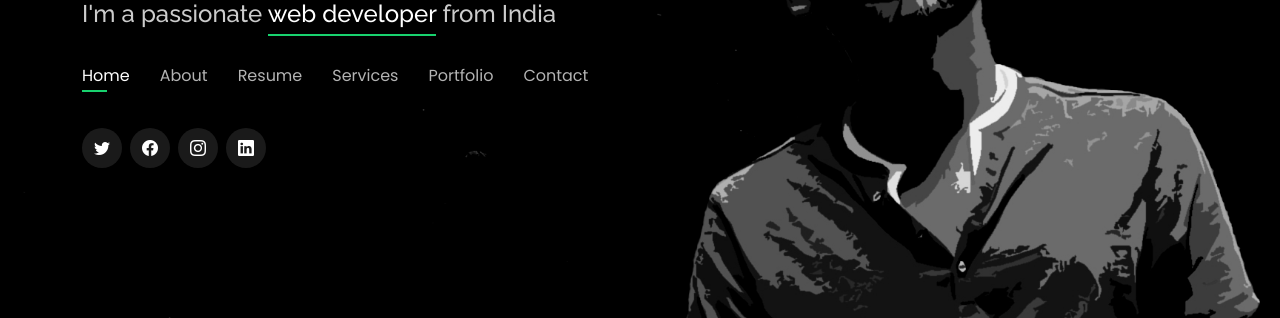
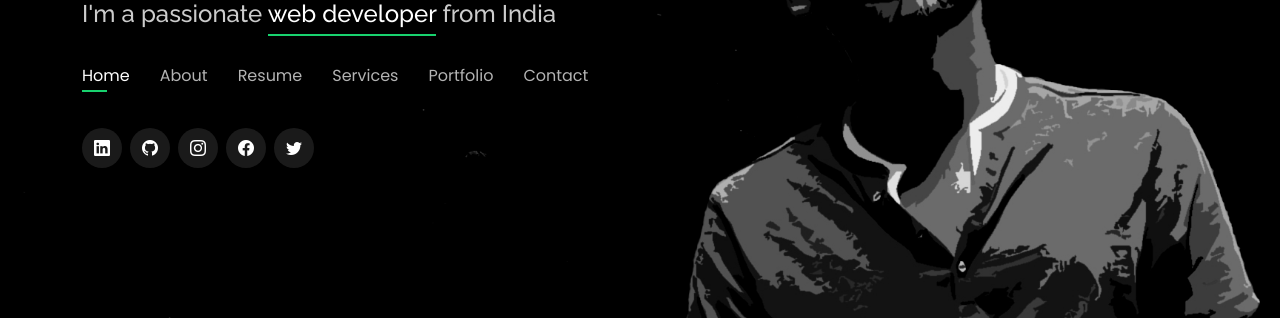
Before and after one commit to DhananjayanOnline/dhananjayan.portfolio, a Django app: page / in a window 1280 px wide. Shown: the part 350-668 px from the top of the page. Run offline with Django 4.2, Linux system fonts and the light colour scheme; data comes from the database, SQL or seed files in the repository; some libraries are stand-ins or nearby versions.

Commit message:
social media links added

```diff
--- a/portfolio/my_Site/templates/index.html
+++ b/portfolio/my_Site/templates/index.html
@@ -6,13 +6,13 @@
   <meta charset="utf-8">
   <meta content="width=device-width, initial-scale=1.0" name="viewport">
 
-  <title>Personal Bootstrap Template</title>
+  <title>Dhananjay Haridas</title>
   <meta content="" name="description">
   <meta content="" name="keywords">
 
   <!-- Favicons -->
-  <link href="static/img/favicon.png" rel="icon">
-  <link href="static/img/apple-touch-icon.png" rel="apple-touch-icon">
+  <!-- <link href="static/img/favicon.png" rel="icon">
+  <link href="static/img/apple-touch-icon.png" rel="apple-touch-icon"> -->
 
   <!-- Google Fonts -->
   <link href="https://fonts.googleapis.com/css?family=Open+Sans:300,300i,400,400i,600,600i,700,700i|Raleway:300,300i,400,400i,500,500i,600,600i,700,700i|Poppins:300,300i,400,400i,500,500i,600,600i,700,700i" rel="stylesheet">
@@ -28,12 +28,7 @@
   <!-- Template Main CSS File -->
   <link href="{% static 'css/style.css' %}" rel="stylesheet">
 
-  <!-- =======================================================
-  * Template Name: Personal - v4.9.1
-  * Template URL: https://bootstrapmade.com/personal-free-resume-bootstrap-template/
-  * Author: BootstrapMade.com
-  * License: https://bootstrapmade.com/license/
-  ======================================================== -->
+
 </head>
 
 <body>
@@ -60,10 +55,11 @@
       </nav><!-- .navbar -->
 
       <div class="social-links">
-        <a href="#" class="twitter"><i class="bi bi-twitter"></i></a>
-        <a href="#" class="facebook"><i class="bi bi-facebook"></i></a>
-        <a href="#" class="instagram"><i class="bi bi-instagram"></i></a>
-        <a href="#" class="linkedin"><i class="bi bi-linkedin"></i></a>
+        <a href="https://www.linkedin.com/in/dhananjayan-online/" class="linkedin"><i class="bi bi-linkedin"></i></a>
+        <a href="https://github.com/DhananjayanOnline" class="github"><i class="bi bi-github"></i></a>
+        <a href="https://www.instagram.com/dhananjay.haridas/" class="instagram"><i class="bi bi-instagram"></i></a>
+        <a href="https://www.facebook.com/fb.dhananjayharidas/" class="facebook"><i class="bi bi-facebook"></i></a>
+        <a href="https://twitter.com/twr_dhananjayan" class="twitter"><i class="bi bi-twitter"></i></a>
       </div>
 
     </div>
@@ -704,10 +700,6 @@
   </section><!-- End Contact Section -->
 
   <div class="credits">
-    <!-- All the links in the footer should remain intact. -->
-    <!-- You can delete the links only if you purchased the pro version. -->
-    <!-- Licensing information: https://bootstrapmade.com/license/ -->
-    <!-- Purchase the pro version with working PHP/AJAX contact form: https://bootstrapmade.com/personal-free-resume-bootstrap-template/ -->
     a <a href="#">Dhananjay Haridas</a> production
   </div>
 
```
Also changed, not shown: portfolio/my_Site/templates/portfolio-details.html (+3 -7 lines).
